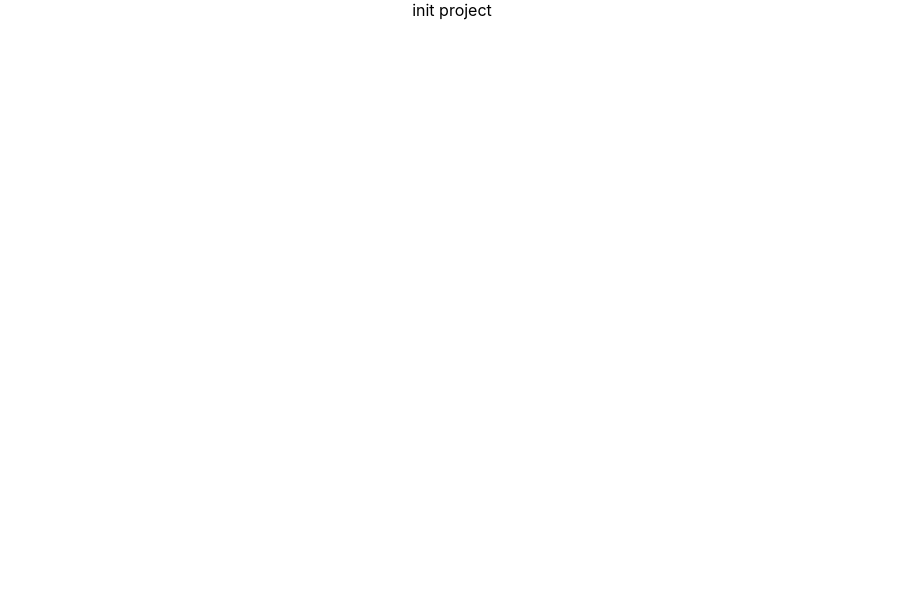
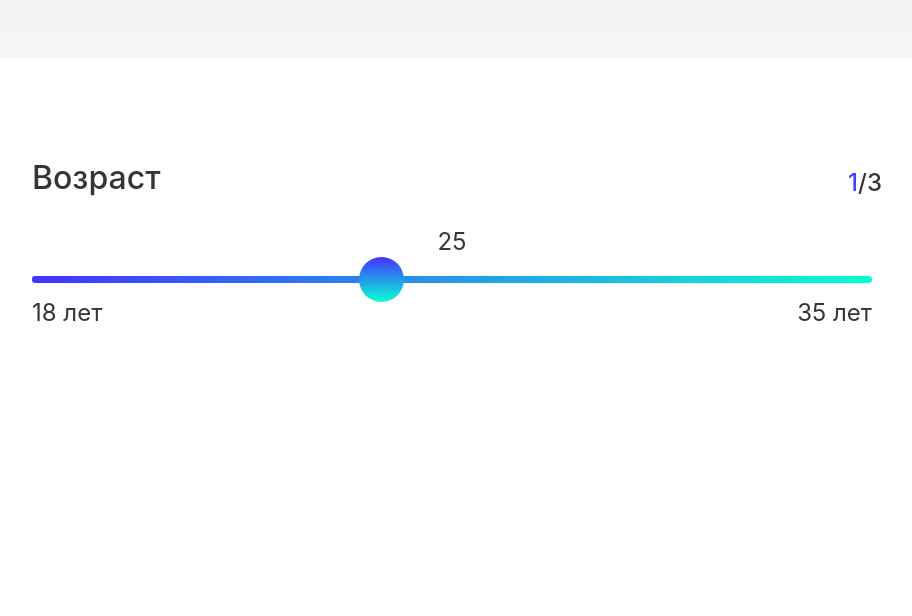
Before and after one commit to Aleksandr-Glebik/lead-pro-group-test-task, a React (Create React App) app: page / in a window 1280 px wide. Shown: the top 616 px of the page, without its empty margins (188-1100 px from the left). Built offline with nearby package versions, Linux system fonts and the light colour scheme.

Commit message:
feat: add comp-s: FormContainer and first input type range

```diff
--- a/src/App.css
+++ b/src/App.css
@@ -4,6 +4,14 @@
   box-sizing: border-box;
 }
 
-.App {
-  text-align: center;
+.wrapper {
+  width: 100%;
+  max-width: 1455px;
+  margin: 0 auto;
+  height: 100vh;
+  background-image: url("./assets/images/background.png");
+
+  display: flex;
+  justify-content: center;
+  align-items: center;
 }
--- a/src/App.tsx
+++ b/src/App.tsx
@@ -1,9 +1,10 @@
 import './App.css'
+import FormContainer from './components/FormContainer/FormContainer'
 
 function App() {
   return (
-    <div className="App">
-      init project
+    <div className="wrapper">
+      <FormContainer />
     </div>
   )
 }
--- /dev/null
+++ b/src/components/FormContainer/FormContainer.module.css
@@ -0,0 +1,23 @@
+.container {
+    width: 100%;
+    max-width: 1160px;
+    height: 685px;
+    padding: 100px 160px 0;
+    border-radius: 60px;
+    background-color: #FFFFFF;
+    position: relative;
+}
+
+.page {
+    position: absolute;
+    top: 110px;
+    right: 150px;
+    color: #353535;
+    font-size: 24px;
+    font-weight: 500;
+    z-index: 10;
+}
+
+.page_active {
+    color: #3D46FA;
+}
--- /dev/null
+++ b/src/components/FormContainer/FormContainer.tsx
@@ -0,0 +1,15 @@
+import Input from '../UI/Input/Input'
+import styles from './FormContainer.module.css'
+
+const FormContainer = () => {
+  return (
+    <form className={styles.container}>
+      <div className={styles.page}>
+        <span className={styles.page_active}>1</span>/3
+      </div>
+      <Input />
+    </form>
+  )
+}
+
+export default FormContainer
--- /dev/null
+++ b/src/components/UI/Input/Input.module.css
@@ -0,0 +1,123 @@
+.wrapper {
+    width: 100%;
+
+    display: flex;
+    flex-direction: column;
+    justify-content: flex-start;
+    align-items: flex-start;
+}
+
+.wrapper__label {
+    font-size: 32px;
+    font-weight: 500;
+    color: #353535;
+    margin-bottom: 30px;
+}
+
+.container {
+    width: 100%;
+    display: flex;
+    flex-direction: column;
+    justify-content: flex-start;
+}
+
+.container__age {
+    font-size: 24px;
+    font-weight: 400;
+    color: #353535;
+    text-align: center;
+    margin-bottom: 20px;
+}
+
+.container__input {
+    -webkit-appearance: none;
+    appearance: none;
+    background: transparent;
+    cursor: pointer;
+    width: 100%;
+    height: 7px;
+    border-radius: 3px;
+    background: linear-gradient(to right, #4333FF, #07FFD2);
+    margin-bottom: 15px;
+}
+
+.container__input::-webkit-slider-runnable-track {
+    width: 45px;
+    height: 45px;
+    border-radius: 50%;
+    border: 2px solid linear-gradient(#4333FF, #07FFD2);
+}
+
+.container__input::-moz-range-track {
+    width: 45px;
+    height: 45px;
+    border-radius: 50%;
+    border: 2px solid linear-gradient(#4333FF, #07FFD2);
+}
+
+.container__input::-webkit-slider-thumb {
+    -webkit-appearance: none;
+    appearance: none;
+    width: 45px;
+    height: 45px;
+    border-radius: 50%;
+    background: linear-gradient(#4333FF, #07FFD2);
+    position: relative;
+    z-index: 1;
+}
+.container__input::-moz-range-thumb {
+    -webkit-appearance: none;
+    appearance: none;
+    width: 45px;
+    height: 45px;
+    border-radius: 50%;
+    background: linear-gradient(#4333FF, #07FFD2);
+    position: relative;
+    z-index: 1;
+}
+
+.container__input::-webkit-slider-thumb::before {
+    content: '';
+    display: inline-block;
+    position: absolute;
+    top: 10px;
+    right: 10px;
+    width: 41px;
+    height: 41px;
+    border-radius: 50%;
+    background: #FFFFFF;
+    z-index: 50;
+}
+
+.container__input::-moz-range-thumb::before {
+    content: '';
+    display: inline-block;
+    position: absolute;
+    top: 10px;
+    right: 10px;
+    width: 41px;
+    height: 41px;
+    border-radius: 50%;
+    background: #FFFFFF;
+    z-index: 50;
+}
+
+.container__input:-moz-focusring{
+    outline: 1px solid white;
+    outline-offset: -1px;
+}
+
+
+
+.container__label {
+    width: 100%;
+    display: flex;
+    justify-content: space-between;
+    align-items: center;
+}
+
+.container__label_text {
+    font-size: 24px;
+    font-weight: 400;
+    color: #353535;
+}
--- /dev/null
+++ b/src/components/UI/Input/Input.tsx
@@ -0,0 +1,38 @@
+import { useState } from 'react'
+import styles from './Input.module.css'
+
+const Input = () => {
+  const [age, setAge] = useState('25')
+
+  const inputHandler = (event: React.ChangeEvent<HTMLInputElement>) => {
+    setAge(event.target.value)
+  }
+
+  return (
+    <div className={styles.wrapper}>
+      <div className={styles.wrapper__label}>
+        Возраст
+      </div>
+      <div className={styles.container}>
+        <div className={styles.container__age}>{ age }</div>
+        <input
+          type="range"
+          id="age"
+          name="age"
+          min="18"
+          max="35"
+          step="1"
+          className={styles.container__input}
+          onChange={inputHandler}
+          defaultValue={age}
+        />
+        <label className={styles.container__label}>
+            <span className={styles.container__label_text}>18 лет</span>
+            <span className={styles.container__label_text}>35 лет</span>
+        </label>
+      </div>
+    </div>
+  )
+}
+
+export default Input
```
Also changed, not shown: src/assets/images/background.png (added).
